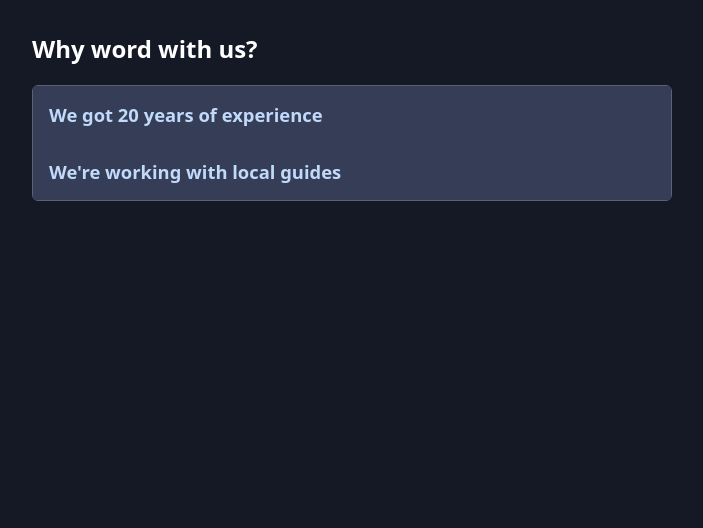
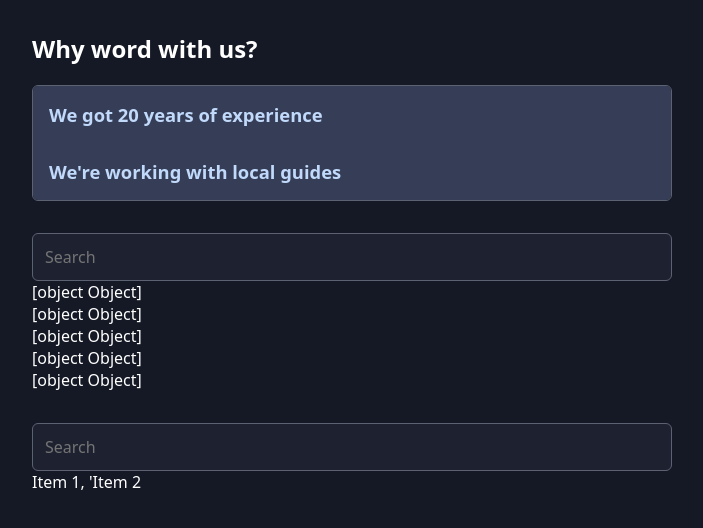
Before and after one commit to MinHan-Kyaw/React-Pattern, a React (Vite) app: page / in a window 1280 px wide. Shown: the top 528 px of the page, without its empty margins (288-991 px from the left). Built offline with nearby package versions, Linux system fonts and the light colour scheme.

Commit message:
Introducing & Using Render Props

```diff
--- a/src/App.jsx
+++ b/src/App.jsx
@@ -1,4 +1,45 @@
 import Accordion from "./components/Accordion/Accordion";
+import SearchableList from "./components/SearchableList/SearchableList";
+
+import savannaImg from './assets/african-savanna.jpg';
+import amazonImg from './assets/amazon-river.jpg';
+import caribbeanImg from './assets/caribbean-beach.jpg';
+import desertImg from './assets/desert-dunes.jpg';
+import forestImg from './assets/forest-waterfall.jpg';
+
+
+const PLACES = [
+  {
+    id: "african-savanna",
+    image: savannaImg,
+    title: "African Savanna",
+    description: "Experience the beauty of nature.",
+  },
+  {
+    id: "amazon-river",
+    image: amazonImg,
+    title: "Amazon River",
+    description: "Get to know the largest river in the world.",
+  },
+  {
+    id: "caribbean-beach",
+    image: caribbeanImg,
+    title: "Caribbean Beach",
+    description: "Enjoy the sun and the beach.",
+  },
+  {
+    id: "desert-dunes",
+    image: desertImg,
+    title: "Desert Dunes",
+    description: "Discover the desert life.",
+  },
+  {
+    id: "forest-waterfall",
+    image: forestImg,
+    title: "Forest Waterfall",
+    description: "Listen to the sound of the water.",
+  },
+];
 
 function App() {
   return (
@@ -6,7 +47,7 @@ function App() {
       <section>
         <h2>Why word with us?</h2>
         <Accordion className="accordion">
-          <Accordion.Item  id="experience" className="accordion-item">
+          <Accordion.Item id="experience" className="accordion-item">
             <Accordion.Title className="accordion-item-title">
               We got 20 years of experience
             </Accordion.Title>
@@ -36,6 +77,10 @@ function App() {
           </Accordion.Item>
         </Accordion>
       </section>
+      <section>
+        <SearchableList items={PLACES} />
+        <SearchableList items={["Item 1, 'Item 2"]} />
+      </section>
     </main>
   );
 }
--- /dev/null
+++ b/src/components/SearchableList/SearchableList.jsx
@@ -0,0 +1,12 @@
+export default function SearchableList({ items }) {
+  return (
+    <div className="searchable-list">
+      <input type="search" placeholder="Search"></input>
+      <ul>
+        {items.map((item,index) => (
+          <li key={index}>{item.toString()}</li>
+        ))}
+      </ul>
+    </div>
+  );
+}
```
